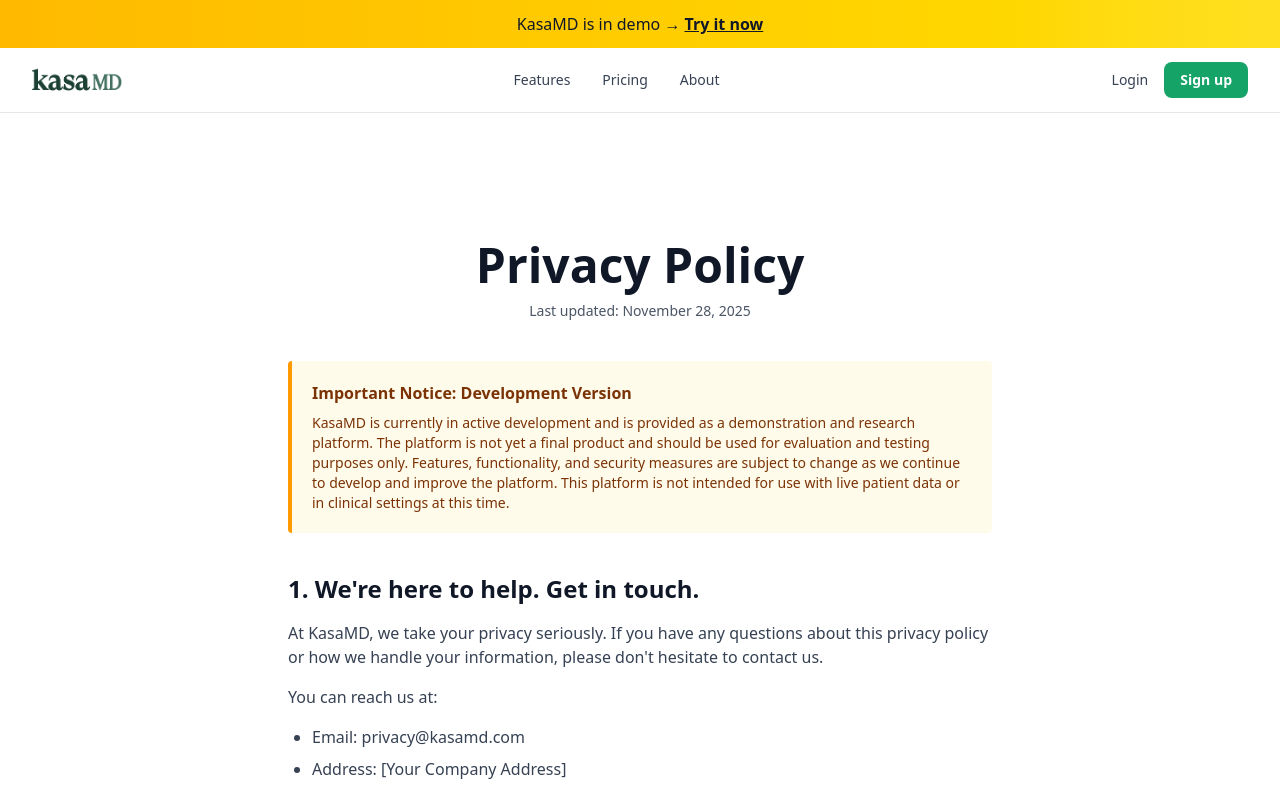
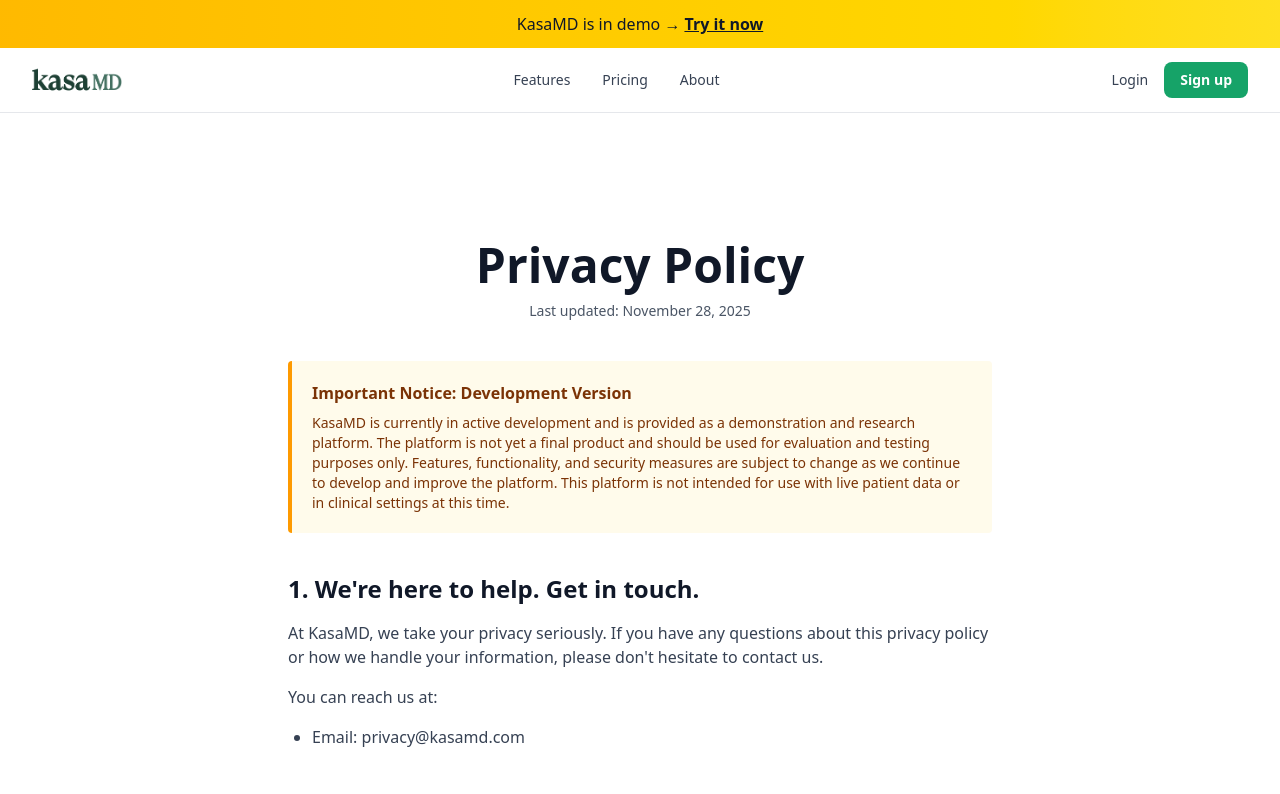
Before and after one commit to Kasa-Labs/kasa_marketing, a Next.js app: page /privacy in a window 1280 px wide. Shown: the top 794 px of the page. Built offline with nearby package versions, Linux system fonts and the light colour scheme.

Commit message:
[edit] fixed privacy policy

```diff
--- a/app/privacy/page.tsx
+++ b/app/privacy/page.tsx
@@ -41,7 +41,6 @@
             <p className="mb-4 text-gray-700">You can reach us at:</p>
             <ul className="list-disc pl-6 space-y-2 text-gray-700">
               <li>Email: privacy@kasamd.com</li>
-              <li>Address: [Your Company Address]</li>
             </ul>
           </section>
 
```
